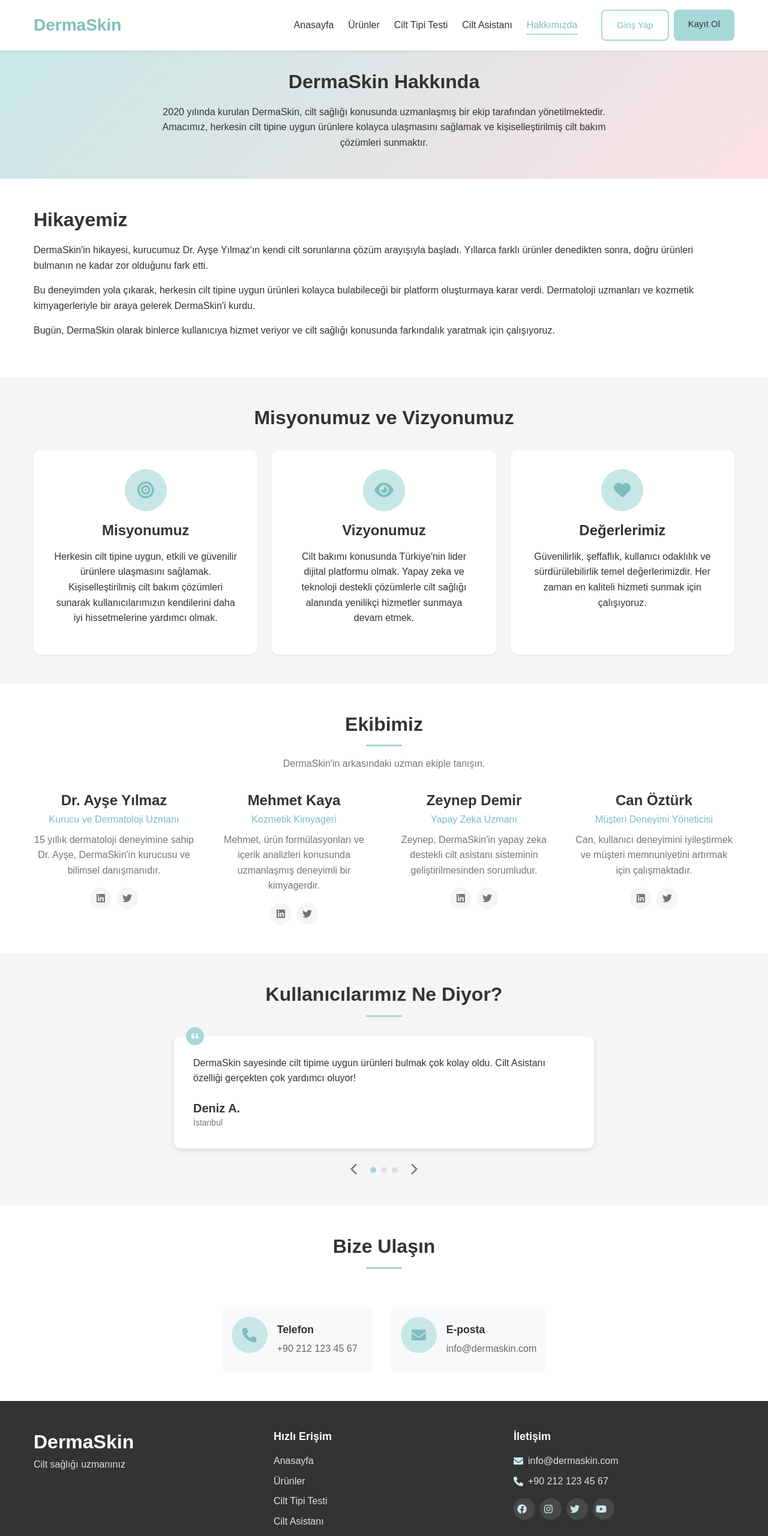
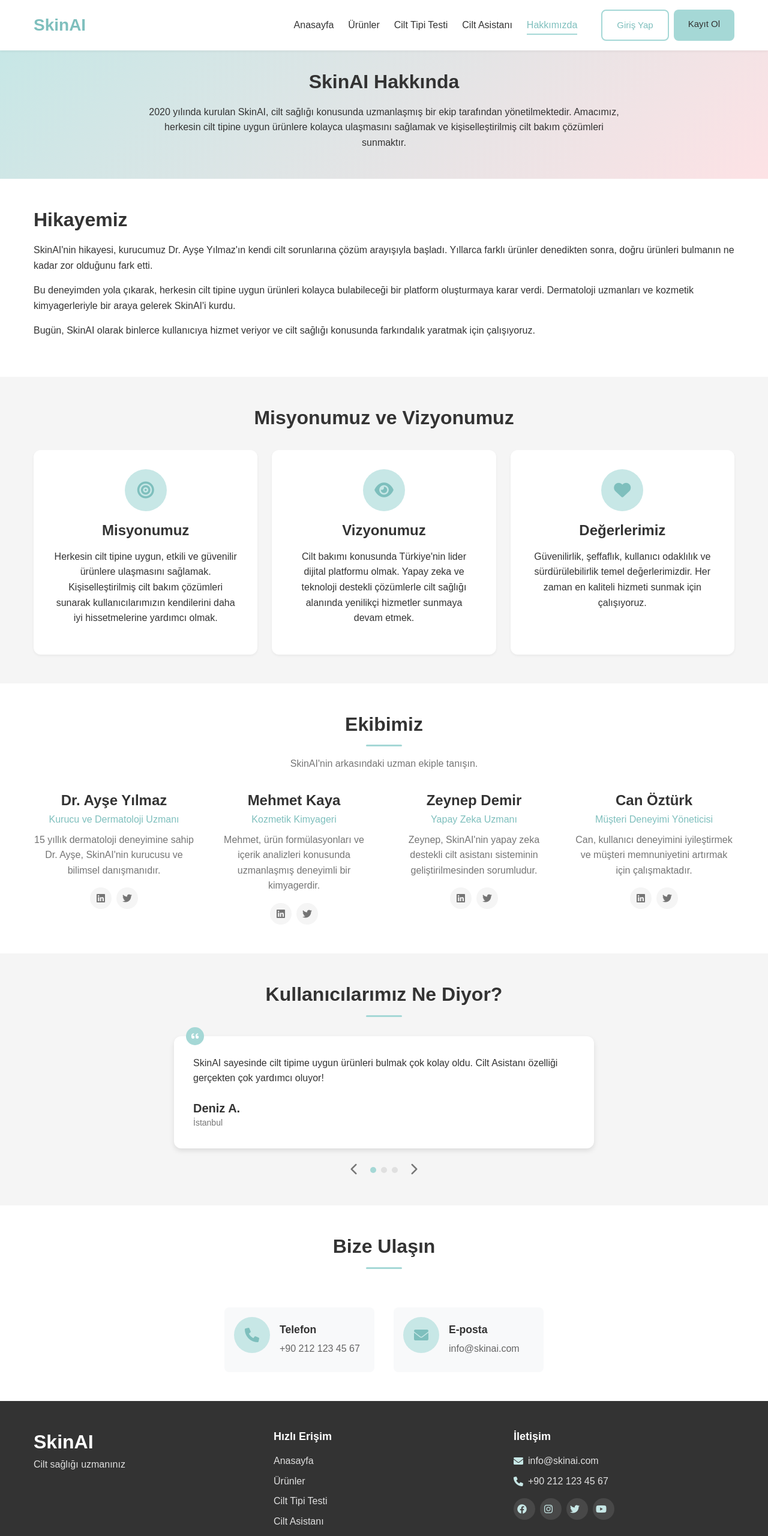
Before and after one commit to omerserrdar/FiveByte-Projesi, a plain HTML site: page dermatoloji-website/about.html in a window 1280 px wide. Shown: the top 2560 px of the page at 60% size. Drawn offline with Linux system fonts and the light colour scheme.

Commit message:
update
isim yanlışları düzeltildi

```diff
--- a/dermatoloji-website/about.html
+++ b/dermatoloji-website/about.html
@@ -3,7 +3,7 @@
 <head>
     <meta charset="UTF-8">
     <meta name="viewport" content="width=device-width, initial-scale=1.0">
-    <title>DermaSkin - Hakkımızda</title>
+    <title>SkinAI - Hakkımızda</title>
     <link rel="stylesheet" href="css/main.css">
     <link rel="stylesheet" href="https://cdnjs.cloudflare.com/ajax/libs/font-awesome/6.0.0-beta3/css/all.min.css">
 </head>
@@ -12,7 +12,7 @@
     <header>
         <div class="container">
             <div class="logo">
-                <h1>DermaSkin</h1>
+                <h1>SkinAI</h1>
             </div>
             <nav>
                 <ul class="nav-menu">
@@ -39,8 +39,8 @@
     <section class="about-hero">
         <div class="container">
             <div class="about-hero-content">
-                <h2>DermaSkin Hakkında</h2>
-                <p>2020 yılında kurulan DermaSkin, cilt sağlığı konusunda uzmanlaşmış bir ekip tarafından yönetilmektedir. Amacımız, herkesin cilt tipine uygun ürünlere kolayca ulaşmasını sağlamak ve kişiselleştirilmiş cilt bakım çözümleri sunmaktır.</p>
+                <h2>SkinAI Hakkında</h2>
+                <p>2020 yılında kurulan SkinAI, cilt sağlığı konusunda uzmanlaşmış bir ekip tarafından yönetilmektedir. Amacımız, herkesin cilt tipine uygun ürünlere kolayca ulaşmasını sağlamak ve kişiselleştirilmiş cilt bakım çözümleri sunmaktır.</p>
             </div>
         </div>
     </section>
@@ -51,9 +51,9 @@
             <div class="story-content">
                 <div class="story-text">
                     <h2>Hikayemiz</h2>
-                    <p>DermaSkin'in hikayesi, kurucumuz Dr. Ayşe Yılmaz'ın kendi cilt sorunlarına çözüm arayışıyla başladı. Yıllarca farklı ürünler denedikten sonra, doğru ürünleri bulmanın ne kadar zor olduğunu fark etti.</p>
-                    <p>Bu deneyimden yola çıkarak, herkesin cilt tipine uygun ürünleri kolayca bulabileceği bir platform oluşturmaya karar verdi. Dermatoloji uzmanları ve kozmetik kimyagerleriyle bir araya gelerek DermaSkin'i kurdu.</p>
-                    <p>Bugün, DermaSkin olarak binlerce kullanıcıya hizmet veriyor ve cilt sağlığı konusunda farkındalık yaratmak için çalışıyoruz.</p>
+                    <p>SkinAI'nin hikayesi, kurucumuz Dr. Ayşe Yılmaz'ın kendi cilt sorunlarına çözüm arayışıyla başladı. Yıllarca farklı ürünler denedikten sonra, doğru ürünleri bulmanın ne kadar zor olduğunu fark etti.</p>
+                    <p>Bu deneyimden yola çıkarak, herkesin cilt tipine uygun ürünleri kolayca bulabileceği bir platform oluşturmaya karar verdi. Dermatoloji uzmanları ve kozmetik kimyagerleriyle bir araya gelerek SkinAI'i kurdu.</p>
+                    <p>Bugün, SkinAI olarak binlerce kullanıcıya hizmet veriyor ve cilt sağlığı konusunda farkındalık yaratmak için çalışıyoruz.</p>
                 </div>
             </div>
         </div>
@@ -95,14 +95,14 @@
     <section class="team-section">
         <div class="container">
             <h2 class="section-title">Ekibimiz</h2>
-            <p class="section-description">DermaSkin'in arkasındaki uzman ekiple tanışın.</p>
+            <p class="section-description">SkinAI'nin arkasındaki uzman ekiple tanışın.</p>
 
             <div class="team-members">
                 <div class="team-member">
                     <div class="member-info">
                         <h3>Dr. Ayşe Yılmaz</h3>
                         <p class="member-title">Kurucu ve Dermatoloji Uzmanı</p>
-                        <p class="member-bio">15 yıllık dermatoloji deneyimine sahip Dr. Ayşe, DermaSkin'in kurucusu ve bilimsel danışmanıdır.</p>
+                        <p class="member-bio">15 yıllık dermatoloji deneyimine sahip Dr. Ayşe, SkinAI'nin kurucusu ve bilimsel danışmanıdır.</p>
                         <div class="member-social">
                             <a href="#"><i class="fab fa-linkedin"></i></a>
                             <a href="#"><i class="fab fa-twitter"></i></a>
@@ -126,7 +126,7 @@
                     <div class="member-info">
                         <h3>Zeynep Demir</h3>
                         <p class="member-title">Yapay Zeka Uzmanı</p>
-                        <p class="member-bio">Zeynep, DermaSkin'in yapay zeka destekli cilt asistanı sisteminin geliştirilmesinden sorumludur.</p>
+                        <p class="member-bio">Zeynep, SkinAI'nin yapay zeka destekli cilt asistanı sisteminin geliştirilmesinden sorumludur.</p>
                         <div class="member-social">
                             <a href="#"><i class="fab fa-linkedin"></i></a>
                             <a href="#"><i class="fab fa-twitter"></i></a>
@@ -159,7 +159,7 @@
                         <div class="testimonial-quote">
                             <i class="fas fa-quote-left"></i>
                         </div>
-                        <p>DermaSkin sayesinde cilt tipime uygun ürünleri bulmak çok kolay oldu. Cilt Asistanı özelliği gerçekten çok yardımcı oluyor!</p>
+                        <p>SkinAI sayesinde cilt tipime uygun ürünleri bulmak çok kolay oldu. Cilt Asistanı özelliği gerçekten çok yardımcı oluyor!</p>
                         <div class="testimonial-author">
                             <div class="author-info">
                                 <h4>Deniz A.</h4>
@@ -174,7 +174,7 @@
                         <div class="testimonial-quote">
                             <i class="fas fa-quote-left"></i>
                         </div>
-                        <p>Hassas cildim için doğru ürünleri bulmakta zorlanıyordum. DermaSkin'in cilt tipi testi ve ürün önerileri sayesinde artık cilt sorunlarım büyük ölçüde azaldı.</p>
+                        <p>Hassas cildim için doğru ürünleri bulmakta zorlanıyordum. SkinAI'nin cilt tipi testi ve ürün önerileri sayesinde artık cilt sorunlarım büyük ölçüde azaldı.</p>
                         <div class="testimonial-author">
                             <div class="author-info">
                                 <h4>Selin Y.</h4>
@@ -232,7 +232,7 @@
                         </div>
                         <div class="info-content">
                             <h3>E-posta</h3>
-                            <p>info@dermaskin.com</p>
+                            <p>info@skinai.com</p>
                         </div>
                     </div>
                 </div>
@@ -245,7 +245,7 @@
         <div class="container">
             <div class="footer-content">
                 <div class="footer-logo">
-                    <h2>DermaSkin</h2>
+                    <h2>SkinAI</h2>
                     <p>Cilt sağlığı uzmanınız</p>
                 </div>
                 <div class="footer-links">
@@ -260,7 +260,7 @@
                 </div>
                 <div class="footer-contact">
                     <h3>İletişim</h3>
-                    <p><i class="fas fa-envelope"></i> info@dermaskin.com</p>
+                    <p><i class="fas fa-envelope"></i> info@skinai.com</p>
                     <p><i class="fas fa-phone"></i> +90 212 123 45 67</p>
                     <div class="social-icons">
                         <a href="#"><i class="fab fa-facebook"></i></a>
@@ -271,7 +271,7 @@
                 </div>
             </div>
             <div class="footer-bottom">
-                <p>&copy; 2025 DermaSkin. Tüm hakları saklıdır.</p>
+                <p>&copy; 2025 SkinAI. Tüm hakları saklıdır.</p>
             </div>
         </div>
     </footer>
```
Also changed, not shown: dermatoloji-website/chatbot.html (+8 -8 lines), dermatoloji-website/index.html (+1 -1 lines), dermatoloji-website/products.html (+5 -5 lines), dermatoloji-website/skintest.html (+5 -5 lines).
